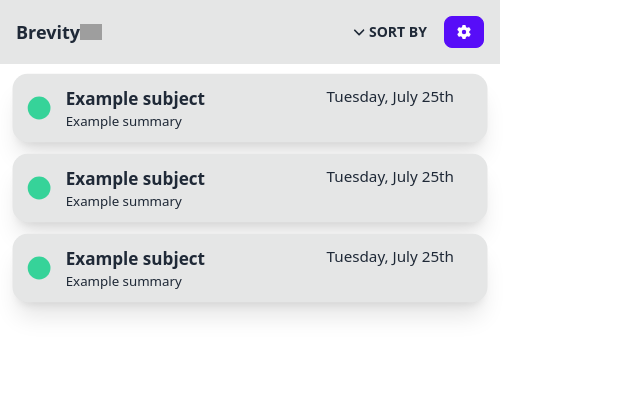
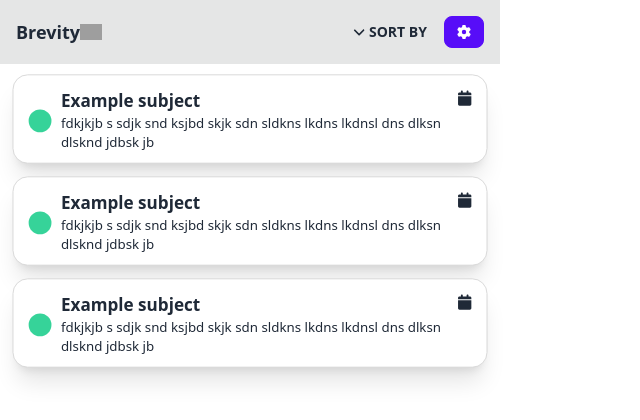
Before and after one commit to noahsmiths/brevity, a React (Create React App) app in the folder frontend/: page / in a window 1280 px wide. Shown: the top 420 px of the page, without its empty margins (0-640 px from the left). Built offline with nearby package versions, Linux system fonts and the light colour scheme; grey boxes are pictures that could not be loaded.

Commit message:
Update index.js

```diff
--- a/frontend/src/components/EmailCard/index.js
+++ b/frontend/src/components/EmailCard/index.js
@@ -1,3 +1,5 @@
+import { faCalendar } from "@fortawesome/free-solid-svg-icons";
+import { FontAwesomeIcon } from "@fortawesome/react-fontawesome";
 import React, { useEffect, useState } from "react";
 
 export default function EmailCard(props) {
@@ -16,15 +18,20 @@ export default function EmailCard(props) {
   }
 
   return (
-    <div className="card w-full mt-2 bg-base-300 scale-95 shadow-xl p-3 flex flex-row hover:underline hover:cursor-pointer hover:scale-100">
+    <div className="card w-full mt-2 bg-base-100 border-0.2 border-softgray scale-95 shadow-xl p-3 flex flex-row hover:underline hover:cursor-pointer hover:scale-100">
       <div class="w-11 pr-2">
-        <div class="rounded-full mt-3 h-6 w-6 ml-1 bg-success"></div>
+        <div class="rounded-full mt-6 h-6 w-6 ml-1 bg-success"></div>
       </div>
       <div class="flex flex-col">
         <p class="text-lg font-bold">Example subject</p>
-        <p class="text-sm ">Example summary</p>
+        <p class="text-sm w-full">fdkjkjb s sdjk snd ksjbd skjk sdn sldkns lkdns lkdnsl dns dlksn dlsknd jdbsk jb </p>
       </div>
-      <p class="ml-32">Tuesday, July 25th</p>
+      <div className="flex">
+        <div className="tooltip" data-tip="January 24th, 2022">
+          <FontAwesomeIcon className="mr-1 mx-auto" icon={faCalendar} />
+        </div>
+      </div>
+
 
     </div>
   );
```
